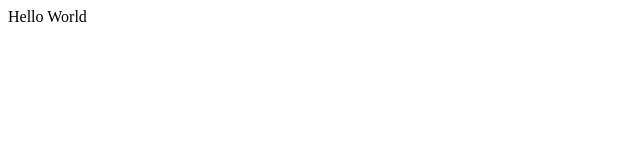
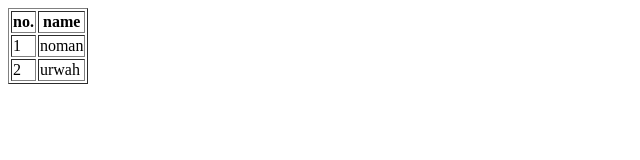
Before and after one commit to NomanSarwar663/portfolio, a plain HTML site: page index.html in a window 1280 px wide. Shown: the whole page, without its empty margins (0-640 px from the left). Drawn offline with Linux system fonts and the light colour scheme.

Commit message:
new changes

```diff
--- a/index.html
+++ b/index.html
@@ -7,6 +7,23 @@
     <title>Noman Server</title>
 </head>
 <body>
-    Hello World
+    <table border="1">
+        <thead>
+            <tr>
+                <th>no.</th>
+                <th>name</th>
+            </tr>
+        </thead>
+        <tbody>
+            <tr>
+                <td>1</td>
+                <td>noman</td>
+            </tr>
+            <tr>
+                <td>2</td>
+                <td>urwah</td>
+            </tr>
+        </tbody>
+    </table>
 </body>
 </html>
```
